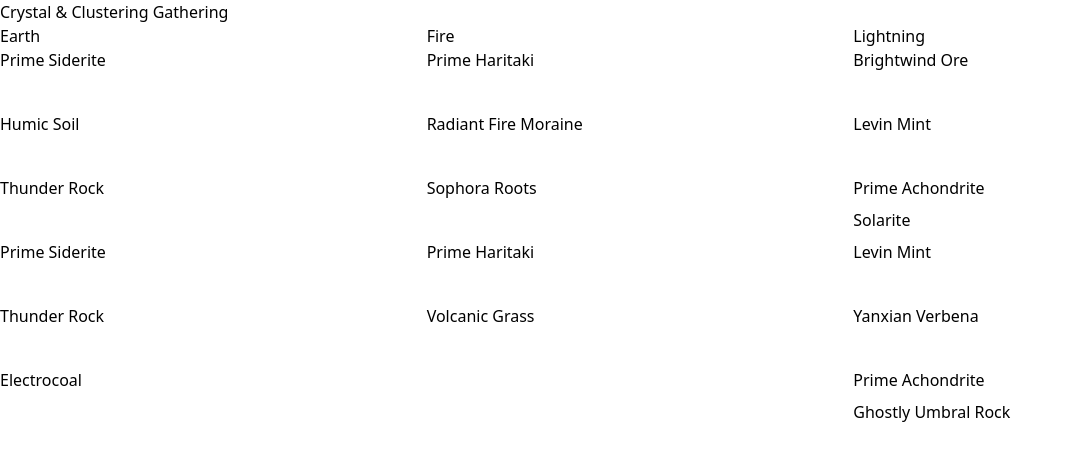
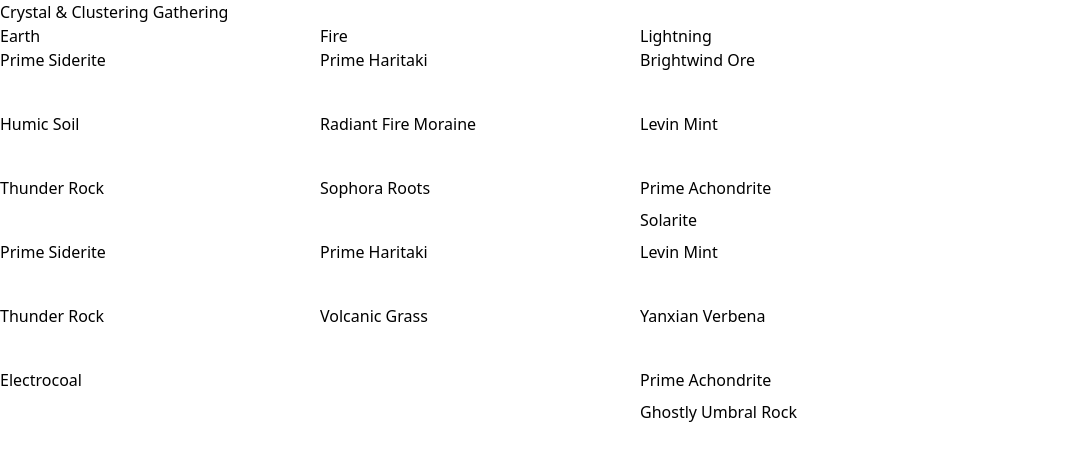
Before and after one commit to xurion/ffxiv-crystal-cluster-gathering, a React (Vite) app: page / in a window 1280 px wide. Shown: the top 460 px of the page, without its empty margins (0-1073 px from the left). Built offline with nearby package versions, Linux system fonts and the light colour scheme.

Commit message:
Split out each category to a component

```diff
--- a/src/App.tsx
+++ b/src/App.tsx
@@ -1,6 +1,6 @@
 import "./App.css";
+import { Category } from "./Category";
 import { earth, fire, lightning } from "./data";
-import { Entry } from "./Entry";
 
 export const App = () => {
   return (
@@ -8,24 +8,9 @@ export const App = () => {
       <h1>Crystal & Clustering Gathering</h1>
 
       <main className="flex">
-        <div className="w-1/3">
-          <div>Earth</div>
-          {earth.map((entry, i) => (
-            <Entry entry={entry} key={i} />
-          ))}
-        </div>
-        <div className="w-1/3">
-          <div>Fire</div>
-          {fire.map((entry, i) => (
-            <Entry entry={entry} key={i} />
-          ))}
-        </div>
-        <div className="w-1/3">
-          <div>Lightning</div>
-          {lightning.map((entry, i) => (
-            <Entry entry={entry} key={i} />
-          ))}
-        </div>
+        <Category category={earth} title="Earth" />
+        <Category category={fire} title="Fire" />
+        <Category category={lightning} title="Lightning" />
       </main>
     </>
   );
--- /dev/null
+++ b/src/Category.tsx
@@ -0,0 +1,18 @@
+import { Entry as EntryDetails } from "./data";
+import { Entry } from "./Entry";
+
+type Props = {
+  category: EntryDetails[];
+  title: string;
+};
+
+export const Category = (props: Props) => {
+  return (
+    <div className="w-1/4">
+      <div>{props.title}</div>
+      {props.category.map((category, i) => (
+        <Entry entry={category} key={i} />
+      ))}
+    </div>
+  );
+};
```
